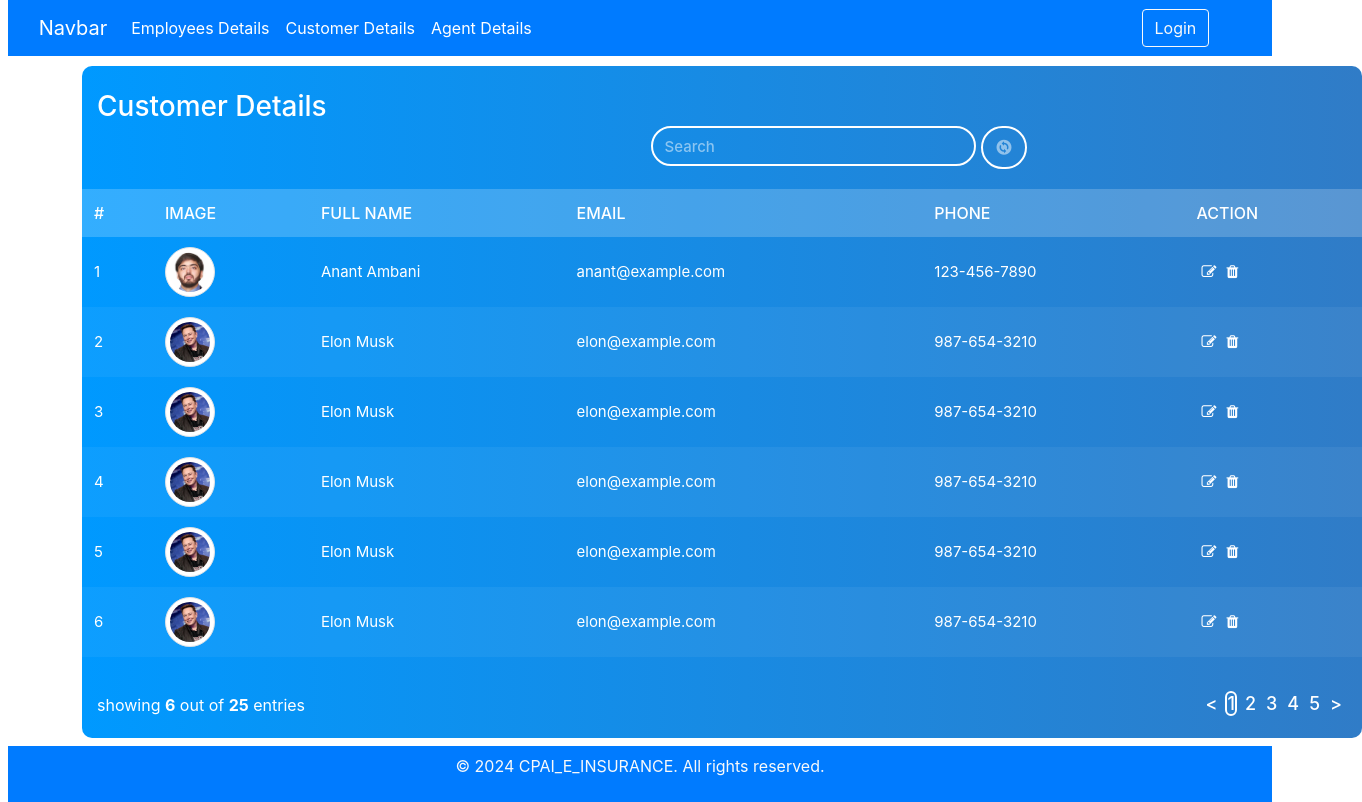
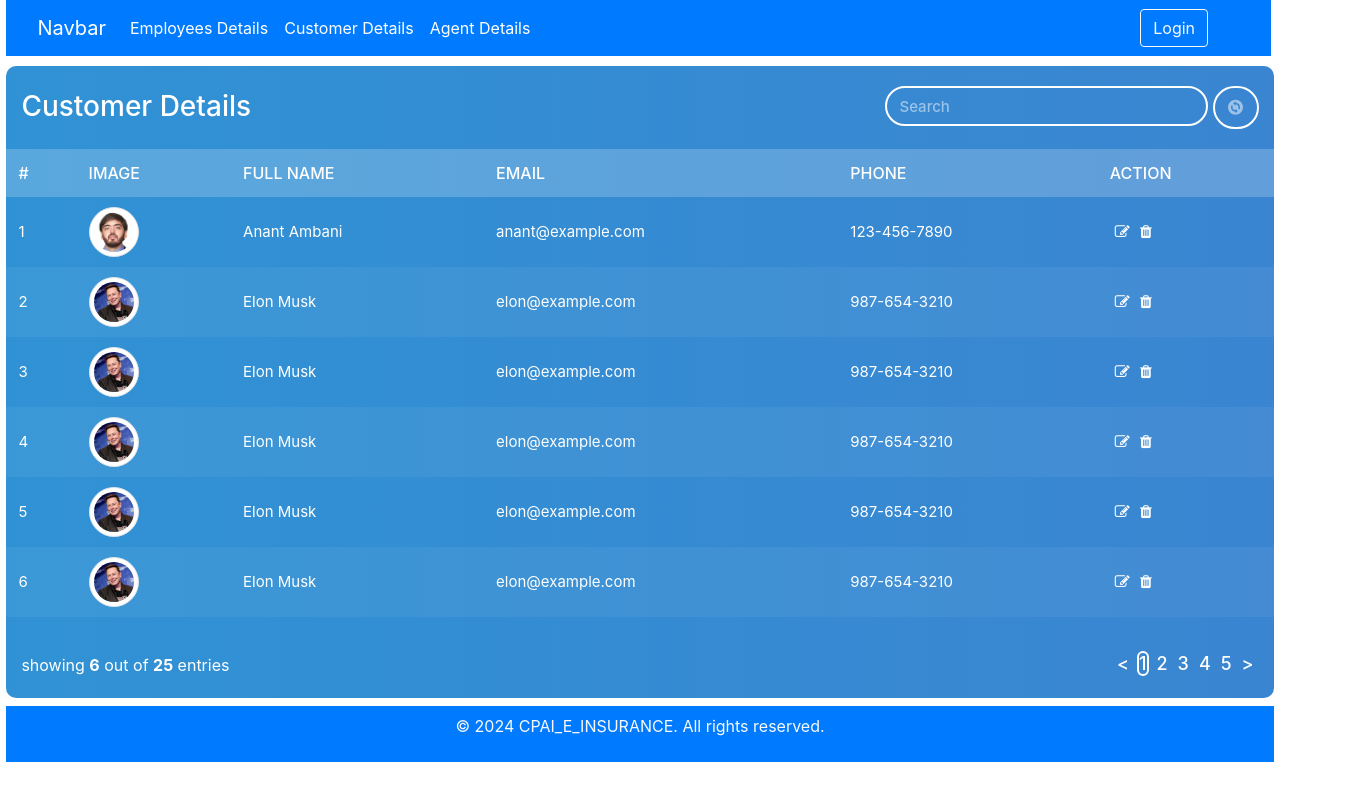
Before and after one commit to mayurpatil96k/CPAI_E-Ensurance, a Vue app: page /CustomerPolicies in a window 1280 px wide. Shown: the whole page, 1362 px wide, since content can reach past the window. Built offline with nearby package versions, Linux system fonts and the light colour scheme; what @vueform/vueform would draw is missing.

Commit message:
[Raj] mod: modified the changes in customerpolicies

```diff
--- a/src/components/Policies/CustomerPolicies.vue
+++ b/src/components/Policies/CustomerPolicies.vue
@@ -66,16 +66,17 @@ export default {
 }
 </script>
 <template>
-  <div class="dashboard">
+
   <Header />
-  <div class="container">
-    <div class="row justify-content-center">
-      <div class="" style="width: 100vw;">
+
+  <div class="container1">
+    <div class="justify-content-center cont1">
+      <div class="col-md-offset-1 col-lr-12 ">
         <div class="panel">
           <div class="panel-heading">
-            <div class="row d-flex align-content-center ">
-              <div class="col col-sm-4 col-xs-12">
-                <h4 class="title">Customer Details</h4>
+            <div class="row">
+              <div class="col col-sm-3 col-xs-12">
+                <h4 class="title">Customer <span>Details</span></h4>
               </div>
               <div class="col-sm-9 col-xs-12 text-right">
                 <div class="btn_group">
@@ -149,32 +150,39 @@ export default {
       </div>
     </div>
   </div>
-  <Footer />
-  </div>
+
+  <Footer class="footer"/>
 </template>
 
 <style scoped>
-.container{
-  width:100vw;
-}
+
 .customer-icon {
   width: 50px;
   height: 50px;
   object-fit: cover;
   border-radius: 50%;
 }
-
+.container1{
+  position:relative;
+  width:99vw;
+  margin-top:10px;
+}
+.cont1{
+  width:100%;
+  position:relative;
+}
 .demo {
   font-family: 'Noto Sans', sans-serif;
 }
 .panel {
   margin-top: 10px;
-  background: linear-gradient(to right, #0099ff, #307cc7);
+  background: linear-gradient(to right, #3092d4, #3a85d1);
   padding: 0;
   border-radius: 10px;
   border: none;
   margin-top:10px;
-  width:100vw;
+  width:100%;
+  position:relative;
 }
 .panel .panel-heading {
   padding: 20px 15px;
@@ -277,7 +285,6 @@ export default {
   display: none;
   transform: translateX(-50%);
   position: absolute;
-  left: 50%;
   top: -32px;
   transition: all 0.3s ease 0s;
 }
```
